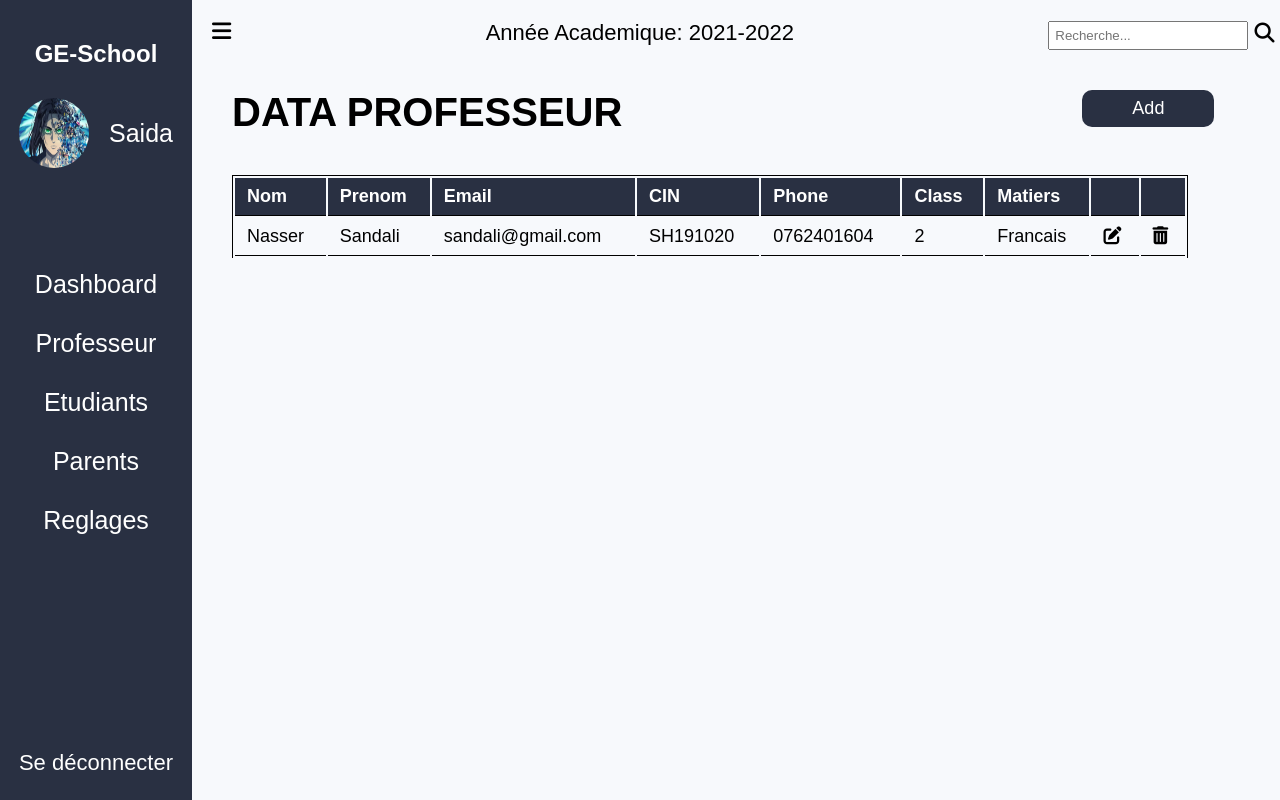
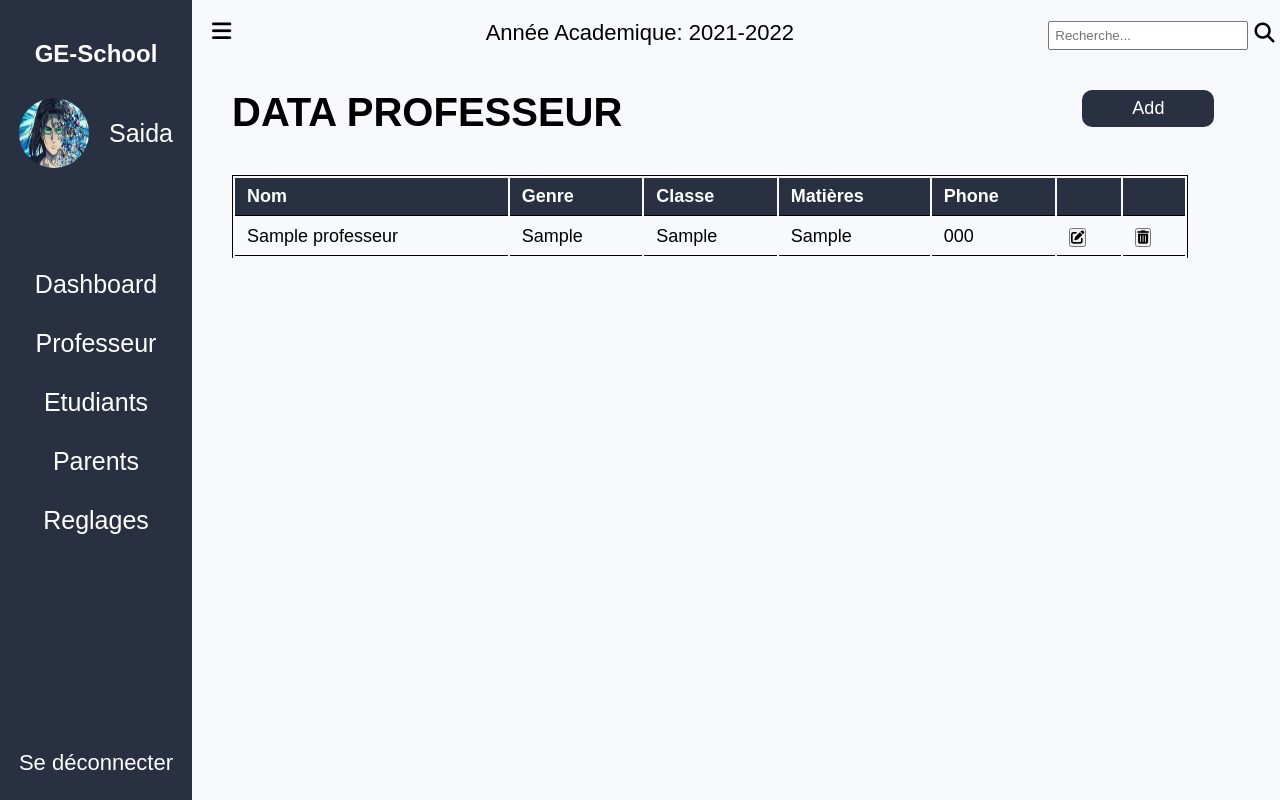
Before and after one commit to abdnacer/Application_de_Gestion_d_ecole, a PHP site: a page that uses Views/Professeur.php in a window 1280 px wide. Run offline with PHP 8.4, Linux system fonts and the light colour scheme; tables that the repository leaves empty hold one stand-in row (values such as "Sample post"); some libraries are stand-ins or nearby versions.

Commit message:
Add part

```diff
--- a/Views/Professeur.php
+++ b/Views/Professeur.php
@@ -1,3 +1,17 @@
+<?php
+  $data = new professeurController();
+  $professeurs = $data->getAllProfesseur();
+  if(isset($_POST["submit"])){
+        $newProfesseur= new professeurController();
+        $newProfesseur->AddProfesseur();
+      }
+        if(isset($_POST["id_prof"])){
+            $existProfesseur= new professeurController;
+              $existProfesseur->getOneProfesseur();}
+        if(isset($_POST["id_prof"])){
+            $deleteProfesseur= new professeurController;
+            $deleteProfesseur->DeleteProfesseur();}
+?>
 <!DOCTYPE html>
 <html lang="en">
 <head>
@@ -25,33 +39,41 @@
       </div>
 
       <table class="table">
-          <tr class="head_tab">
+      <tr class="head_tab">
             <th>Nom</th>
-            <th>Prenom</th>
-            <th>Email</th>
-            <th>CIN</th>
+            <th>Genre</th>
+            <th>Classe</th>
+            <th>Matières</th>
             <th>Phone</th>
-            <th>Class</th>
-            <th>Matiers</th>
             <th></th>
             <th></th>
           </tr>
 
+          <?php foreach ($professeurs as $professeur):?>
           <tr>
-            <td>Nasser</td>
-            <td>Sandali</td>
-            <td>sandali@gmail.com</td>
-            <td>SH191020</td>
-            <td>0762401604</td>
-            <td>2</td>
-            <td>Francais</td>
+            <td><?php echo $professeur["Nom"]?></td>
+            <td><?php echo $professeur["Genre"]?></td>
+            <td><?php echo $professeur["Classe"]?></td>
+            <td><?php echo $professeur["Matiere"]?></td>
+            <td><?php echo $professeur["Phone"]?></td>
             <td>
-            <a class="link" href="#" onclick="openModalEdite()"><i class="fa-solid fa-pen-to-square"></i></a>
+              <form method="POST" class="mr-1" >
+                <input type="hidden" value="<?php echo $professeur["id_prof"]?>">
+                <button onclick="openModalEdite()" class="btn"><i class="fa-solid fa-pen-to-square"></i></button>
+              </form>
+
             </td>
             <td>
-              <i class="fa-solid fa-trash-can"></i>
+            <form method="POST" class="mr-1">
+              <input type="hidden" value="<?php echo $professeur["id_prof"]?>">
+              <button>
+                  <i class="fa-solid fa-trash-can"></i>
+              </button>
+              </form>
+
             </td>
           </tr>
+      <?php endforeach; ?>
       </table>
     </div>
 
@@ -63,28 +85,25 @@
         </div>
         <form method="post" id="form" class="inpt_group">
           <div class="input">
-            <input type="text" class="nom" placeholder="Nom" id="nom">
+            <input type="text" class="nom" placeholder="Nom" id="nom" name="Nom" >
           </div>
           <div class="input">
-            <input type="text" class="prenom" placeholder="Prenom" id="prenom">
+            <input type="text" class=" Genre" placeholder="Genre" id="Genre" name="Genre">
           </div>
           <div class="input">
-            <input type="text" class="email" placeholder="Email" id="email">
+            <input type="text" class="classe" placeholder="Classe" id="Classe" name="Classe">
           </div>
           <div class="input">
-            <input type="text" class="cin" placeholder="CIN" id="cin">
+            <input type="text" class="Matieres" placeholder="Matiéres" id="Matiere" name="Matiere">
           </div>
           <div class="input">
-            <input type="text" class="phone" placeholder="Phone" id="phone">
+            <input type="text" class="Phone" placeholder="Phone" id="Phone" name="Phone">
           </div>
-          <div class="input">
-            <input type="text" class="class" placeholder="Class" id="class">
+          <div class="btn_group">
+            <button onclick="closeModalCreate()">Cancel</button>
+            <button type="submit" name="submit">Add</button>
           </div>
         </form>
-        <div class="btn_group">
-          <button type="submit" onclick="closeModalCreate()">Cancel</button>
-          <button type="submit">Add</button>
-        </div>
       </div>
     </div>
 
@@ -97,27 +116,24 @@
         </div>
         <form method="post" id="form" class="inpt_group">
           <div class="input">
-            <input type="text" class="nom" placeholder="Nom" id="nom">
+          <input type="text" class="nom" placeholder="Nom" id="nom" name="Nom" value="<?php echo $professeur["Nom"]?>">
           </div>
           <div class="input">
-            <input type="text" class="prenom" placeholder="Prenom" id="prenom">
+            <input type="text" class=" Genre" placeholder="Genre" id="Genre" name="Genre" value="<?php echo $professeur["Genre"]?>">
           </div>
           <div class="input">
-            <input type="text" class="email" placeholder="Email" id="email">
+            <input type="text" class="Matieres" placeholder="Matiéres" id="Classe" value="<?php echo $professeur["Classe"]?>">
           </div>
           <div class="input">
-            <input type="text" class="cin" placeholder="CIN" id="cin">
+            <input type="text" class="classe" placeholder="Classe" id="classe" name="Matiere" value="<?php echo $professeur["Matiere"]?>">
           </div>
           <div class="input">
-            <input type="text" class="phone" placeholder="Phone" id="phone">
-          </div>
-          <div class="input">
-            <input type="text" class="class" placeholder="Class" id="class">
+            <input type="text" class="Phone" placeholder="Phone" id="Phone" name="Phone" value="<?php echo $professeur["Phone"]?>">
           </div>
         </form>
         <div class="btn_group">
           <button type="submit" onclick="closeModalEdite()">Cancel</button>
-          <button type="submit">Add</button>
+          <button type="submit">Update</button>
         </div>
       </div>
     </div>
--- /dev/null
+++ b/controllers/ProfesseurController.php
@@ -0,0 +1,46 @@
+<?php
+
+class professeurController{
+    public function getAllProfesseur(){
+
+        $professeurs = professeurs::getAll();
+        return $professeurs;
+    }
+    public function getOneProfesseur(){
+        if(isset($_POST['id_prof'])){
+            $data = array(
+                'id_prof'=>$_POST['id_prof']
+            );
+            $professeurs= professeurs::getProfesseur($data);
+            return $professeurs;
+        }
+
+    }
+    public function AddProfesseur(){
+         if(isset($_POST["submit"])){
+             $data = array(
+                 "Nom"=>$_POST["Nom"],
+                 "Genre"=>$_POST["Genre"],
+                 "Classe"=>$_POST["Classe"],
+                 "Matiere"=>$_POST["Matiere"],
+                 "Phone"=>$_POST["Phone"]
+             );
+             $result = professeurs::Add($data);
+             if($result == "ok"){
+
+             }else{
+                 echo $result;
+             }
+         }
+    }
+    public function DeleteProfesseur($data){
+        if(isset($_POST['id_prof'])){
+            $data = $_POST['id_prof'];
+            $result = professeurs::delete($data);
+        }if($result == "ok"){
+
+        }else{
+            echo $result;
+        }
+    }
+}
--- /dev/null
+++ b/modles/Professeurs.php
@@ -0,0 +1,67 @@
+<?php
+
+
+class professeurs{
+
+    static public function getAll(){
+        $stmt = DB::connect()->prepare('SELECT * FROM `professeurs`');
+        $stmt->execute();
+        return $stmt->fetchAll();
+        $stmt->close();
+        $stmt = null;
+    }
+    function getProfesseur($data) {
+        $id = $data["id_prof"];
+        try{
+            $query="SELECT * FROM professeurs WHERE id_prof = :id_prof";
+            $stmt = DB::connect()->prepare($query);
+            $stmt->execute(array(":id_prof"=>$id));
+            $professeurs=$stmt->fetch(PDO::FETCH_OBJ);
+            return $profeseurs;
+        }catch(PDOException $ex){
+            echo 'error' .$ex->getMessage();
+        }
+    }
+    static public function Add($data){
+        $stmt = DB::connect()->prepare("INSERT INTO professeurs SET Nom=:Nom, Genre=:Genre, Classe=:Classe, Matiere=:Matiere, Phone=:Phone");
+            $stmt->bindParam(":Nom", $data["Nom"]);
+			$stmt->bindParam(":Genre", $data["Genre"]);
+			$stmt->bindParam(":Classe", $data["Classe"]);
+			$stmt->bindParam(":Matiere", $data["Matiere"]);
+			$stmt->bindParam(":Phone", $data["Phone"]);
+        if($stmt->execute()){
+            return 'ok';
+        }else{
+            return 'error';
+        }
+     }
+     static public function update($data){
+        $stmt = DB::connect()->prepare("UPDATE professeurs SET Nom=:Nom, Genre=:Genre, Classe=:Classe, Matiere=:Matiere, Phone=:Phone, id_prof=:id");
+            $stmt->bindParam(":Nom", $data["Nom"]);
+			$stmt->bindParam(":Genre", $data["Genre"]);
+			$stmt->bindParam(":Classe", $data["Classe"]);
+			$stmt->bindParam(":Matiere", $data["Matiere"]);
+			$stmt->bindParam(":Phone", $data["Phone"]);
+            die(print_r($data));
+        if($stmt->execute()){
+            return 'ok';
+        }else{
+            return 'error';
+        }
+     }
+    static public function delete($data){
+        $id = $data["id_prof"];
+        try{
+            $query="DELETE FROM professeurs WHERE id_prof = :id_prof";
+            $stmt = DB::connect()->prepare($query);
+            $stmt->execute(array(":id_prof"=>$id));
+            if($stmt->execute()){
+                return 'ok';
+            }else{
+                return 'error';
+            }
+        }catch(PDOException $ex){
+            echo 'error' .$ex->getMessage();
+        }
+    }
+}
```
